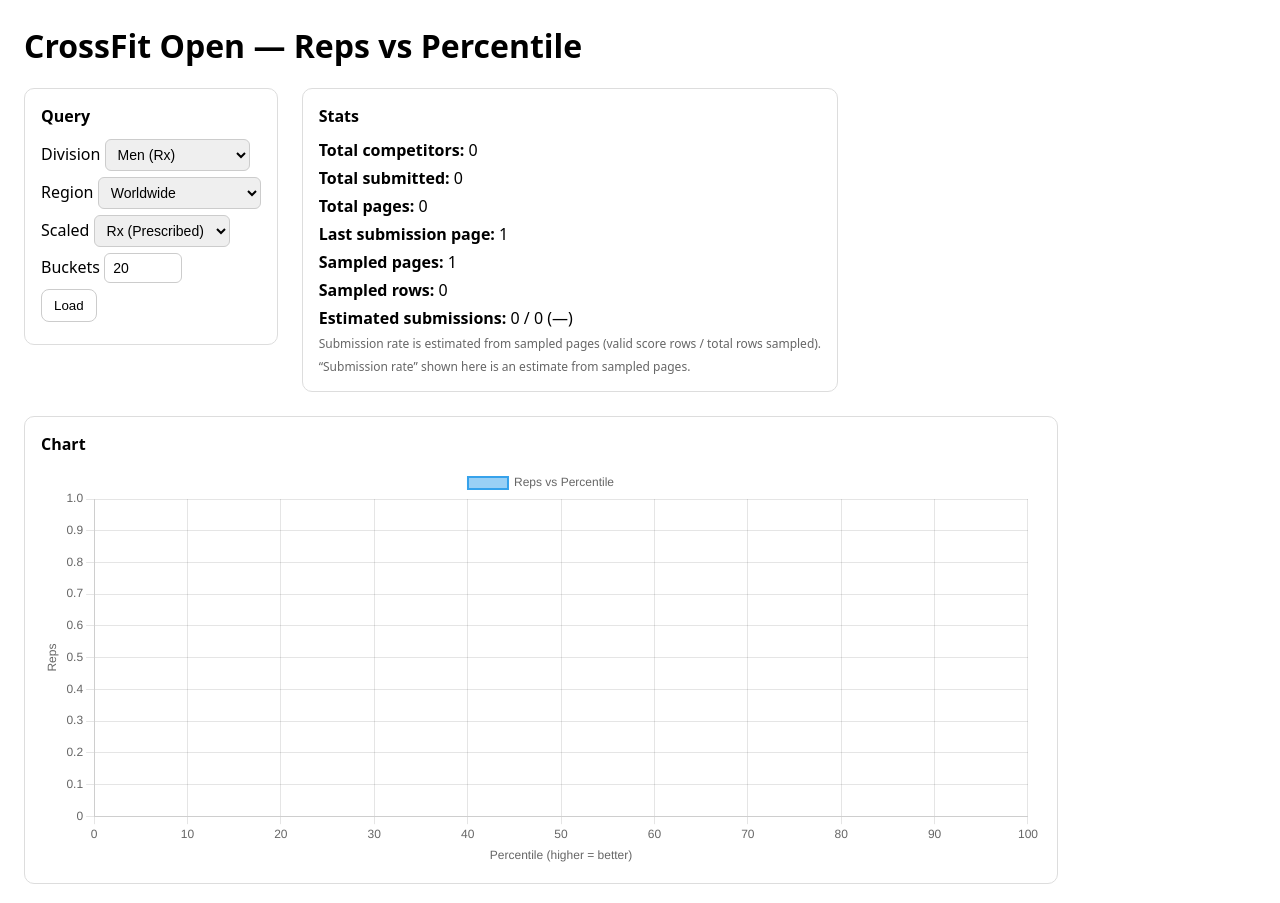
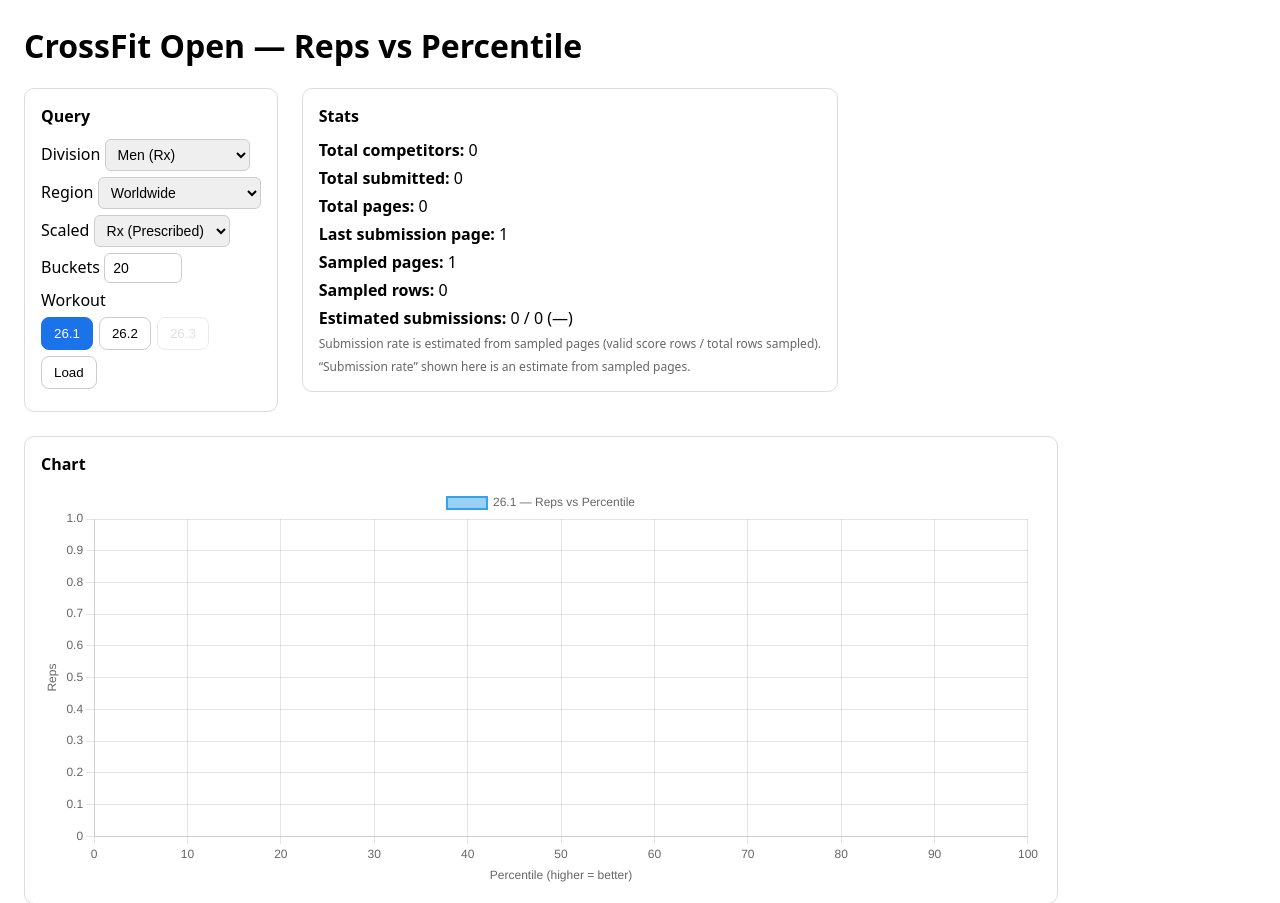
Before and after one commit to btdevine/open-percentiles, a Flask app: page / in a window 1280 px wide. Shown: the top 903 px of the page. Run offline with Flask 3, Linux system fonts and the light colour scheme; data that the repository does not hold is empty.

Commit message:
feat: account for all workouts

```diff
--- a/app.py
+++ b/app.py
@@ -53,12 +53,22 @@
     return sorted(set(pages))
 
 
-def _page_has_submissions(page_json: Dict[str, Any]) -> bool:
-    rows = page_json.get("leaderboardRows") or []
-    return any(row.get("scores", [{}])[0].get("scoreDisplay") for row in rows)
+def _score_for_ordinal(scores: List[Dict[str, Any]], ordinal: int) -> Dict[str, Any]:
+    for s in scores:
+        if s.get("ordinal") == ordinal:
+            return s
+    return {}
 
 
-def _find_last_submission_page(base_params: Dict[str, Any], total_pages: int) -> Tuple[int, Dict[str, Any]]:
+def _page_has_submissions(page_json: Dict[str, Any], ordinal: int = 1) -> bool:
+    rows = page_json.get("leaderboardRows") or []
+    return any(
+        _score_for_ordinal(row.get("scores") or [], ordinal).get("scoreDisplay")
+        for row in rows
+    )
+
+
+def _find_last_submission_page(base_params: Dict[str, Any], total_pages: int, ordinal: int = 1) -> Tuple[int, Dict[str, Any]]:
     """Binary search for the last page that has at least one submitted score.
     Returns (page_number, page_json) so the caller can reuse the fetched data."""
     lo, hi = 1, total_pages
@@ -66,7 +76,7 @@
     while lo < hi:
         mid = (lo + hi + 1) // 2
         page_json = _get_json({**base_params, "page": mid})
-        if _page_has_submissions(page_json):
+        if _page_has_submissions(page_json, ordinal):
             lo = mid
             last_json = page_json
         else:
@@ -76,20 +86,21 @@
     return lo, last_json
 
 
-def _max_submitted_rank(page_json: Dict[str, Any]) -> int:
-    """Return the highest overallRank among athletes with a submitted score on this page."""
+def _max_submitted_rank(page_json: Dict[str, Any], ordinal: int = 1) -> int:
+    """Return the highest per-workout rank among athletes with a submitted score on this page."""
     rows = page_json.get("leaderboardRows") or []
     max_rank = 0
     for row in rows:
-        if row.get("scores", [{}])[0].get("scoreDisplay"):
+        score = _score_for_ordinal(row.get("scores") or [], ordinal)
+        if score.get("scoreDisplay"):
             try:
-                max_rank = max(max_rank, int(row.get("overallRank") or 0))
+                max_rank = max(max_rank, int(score.get("rank") or 0))
             except ValueError:
                 pass
     return max_rank
 
 
-def _extract_points_from_page(page_json: Dict[str, Any], fallback_total: int = 0, total_submitted: int = 0) -> Tuple[List[Dict[str, Any]], int, int]:
+def _extract_points_from_page(page_json: Dict[str, Any], fallback_total: int = 0, total_submitted: int = 0, ordinal: int = 1) -> Tuple[List[Dict[str, Any]], int, int]:
     """
     Returns:
       points: [{percentile, reps, rank}]
@@ -106,15 +117,14 @@
 
     for row in rows:
         total_rows += 1
+
+        score = _score_for_ordinal(row.get("scores") or [], ordinal)
         try:
-            rank = int(row.get("overallRank") or 0)
+            rank = int(score.get("rank") or 0)
         except ValueError:
             continue
-
-        scores = row.get("scores") or []
-        first = scores[0] if scores else {}
-        valid = str(first.get("valid") or "") == "1"
-        reps = _parse_reps(first.get("scoreDisplay"), first.get("breakdown"))
+        valid = str(score.get("valid") or "") == "1"
+        reps = _parse_reps(score.get("scoreDisplay"), score.get("breakdown"))
 
         if valid and reps is not None:
             submitted_rows += 1
@@ -153,14 +163,15 @@
       region (default 0)
       scaled (default 0)
       view (default 0)
-      sort (default 0)
+      sort (default = ordinal, so leaderboard is sorted by that workout's rank)
       buckets (default 20)
     """
     division = request.args.get("division", "1")
     region = request.args.get("region", "0")
     scaled = request.args.get("scaled", "0")
     view = request.args.get("view", "0")
-    sort = request.args.get("sort", "0")
+    ordinal = int(request.args.get("ordinal", "1"))
+    sort = request.args.get("sort", str(ordinal))
     buckets = int(request.args.get("buckets", "20"))
 
     base_params = {
@@ -171,7 +182,7 @@
         "sort": sort,
     }
 
-    ck = _cache_key({**base_params, "buckets": buckets})
+    ck = _cache_key({**base_params, "buckets": buckets, "ordinal": ordinal})
     now = time.time()
     cached = _CACHE.get(ck)
     if cached and (now - cached["ts"]) < CACHE_TTL_SECONDS:
@@ -186,8 +197,8 @@
     # 2) Binary search for the last page with submissions, then sample within that range.
     #    The leaderboard has many registered-but-unsubmitted athletes at the end; sampling
     #    across all pages yields mostly empty rows and only 1-2 data points.
-    last_sub_page, last_sub_json = _find_last_submission_page(base_params, total_pages)
-    total_submitted = _max_submitted_rank(last_sub_json)
+    last_sub_page, last_sub_json = _find_last_submission_page(base_params, total_pages, ordinal)
+    total_submitted = _max_submitted_rank(last_sub_json, ordinal)
     sample_pages = _make_page_samples(last_sub_page, buckets)
     # Always include page 1 (top performers) without an extra request
     if 1 not in sample_pages:
@@ -206,7 +217,7 @@
             page_json = last_sub_json
         else:
             page_json = _get_json({**base_params, "page": p})
-        pts, sub, tot = _extract_points_from_page(page_json, total_competitors, total_submitted)
+        pts, sub, tot = _extract_points_from_page(page_json, total_competitors, total_submitted, ordinal)
         all_points.extend(pts)
         submitted_rows += sub
         total_rows += tot
@@ -234,6 +245,7 @@
             "scaled": scaled,
             "view": view,
             "sort": sort,
+            "ordinal": ordinal,
             "totalPages": total_pages,
             "totalCompetitors": total_competitors,
             "lastSubmissionPage": last_sub_page,
--- a/templates/index.html
+++ b/templates/index.html
@@ -17,6 +17,8 @@
       .statline { margin: 6px 0; }
       button { padding: 8px 12px; border-radius: 8px; border: 1px solid #ccc; background: #fff; cursor: pointer; }
       button:hover { background: #f6f6f6; }
+      .workout-btn.active { background: #1a73e8; color: #fff; border-color: #1a73e8; }
+      .workout-btn:disabled { opacity: 0.4; cursor: default; }
       .error { color: #b00020; }
     </style>
   </head>
@@ -81,6 +83,14 @@
         <div class="statline">
           <label>Buckets <input id="buckets" value="20" style="width:60px;" /></label>
         </div>
+        <div class="statline">
+          <label>Workout</label>
+          <div id="workoutToggle" style="display:flex;gap:6px;margin-top:4px;">
+            <button class="workout-btn active" data-ordinal="1">26.1</button>
+            <button class="workout-btn" data-ordinal="2">26.2</button>
+            <button class="workout-btn" data-ordinal="3" disabled>26.3</button>
+          </div>
+        </div>
         <button id="loadBtn">Load</button>
         <div id="status" class="muted"></div>
         <div id="err" class="error"></div>
@@ -119,6 +129,15 @@
     <script>
       let chart;
       let chartSeries = [];
+      let selectedOrdinal = 1;
+
+      document.getElementById("workoutToggle").addEventListener("click", (e) => {
+        const btn = e.target.closest(".workout-btn");
+        if (!btn || btn.disabled) return;
+        document.querySelectorAll(".workout-btn").forEach(b => b.classList.remove("active"));
+        btn.classList.add("active");
+        selectedOrdinal = parseInt(btn.dataset.ordinal, 10);
+      });
 
       // Linearly interpolate reps at any percentile value between data points.
       function interpolateReps(series, xValue) {
@@ -182,6 +201,7 @@
           region: document.getElementById("region").value,
           scaled: document.getElementById("scaled").value,
           buckets: document.getElementById("buckets").value.trim(),
+          ordinal: selectedOrdinal,
         });
         return "/api/curve?" + params.toString();
       }
@@ -206,8 +226,12 @@
         const data = await res.json();
         setStatus("");
 
-        // Stats
+        // Update workout button labels from the year in meta
         const m = data.meta;
+        const yr = String(m.year).slice(-2);
+        document.querySelectorAll(".workout-btn").forEach(btn => {
+          btn.textContent = `${yr}.${btn.dataset.ordinal}`;
+        });
         const est = m.estimatedSubmissionRate;
         document.getElementById("stats").innerHTML = `
           <div class="statline"><b>Total competitors:</b> ${fmtInt(m.totalCompetitors)}</div>
@@ -228,12 +252,13 @@
         const canvasEl = document.getElementById("chart");
         if (chart) chart.destroy();
 
+        const workoutLabel = `${yr}.${selectedOrdinal} — Reps vs Percentile`;
         chart = new Chart(canvasEl, {
           type: "line",
           plugins: [crosshairPlugin],
           data: {
             datasets: [{
-              label: "Reps vs Percentile",
+              label: workoutLabel,
               data: chartSeries,
               parsing: false,
               pointRadius: 3,
```
